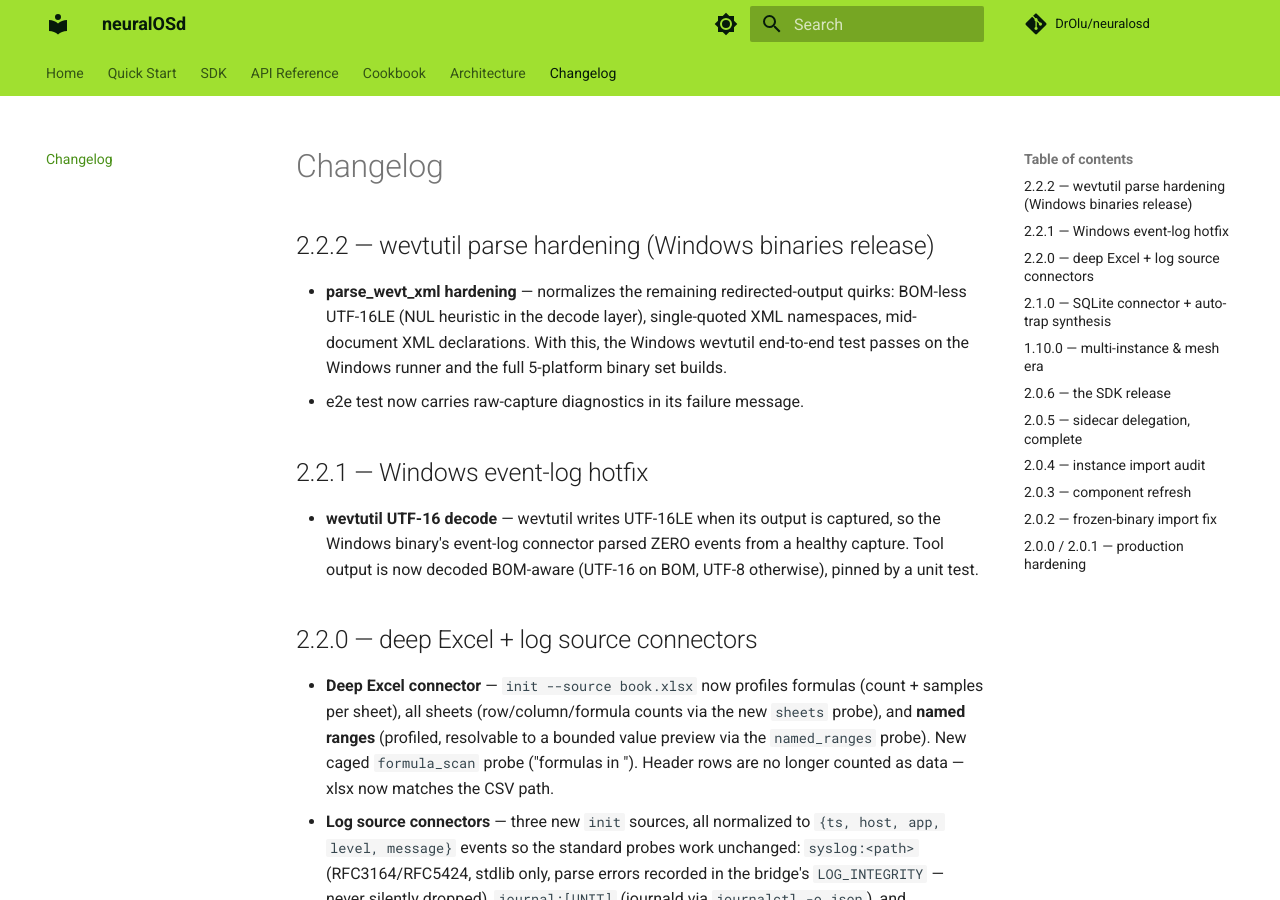
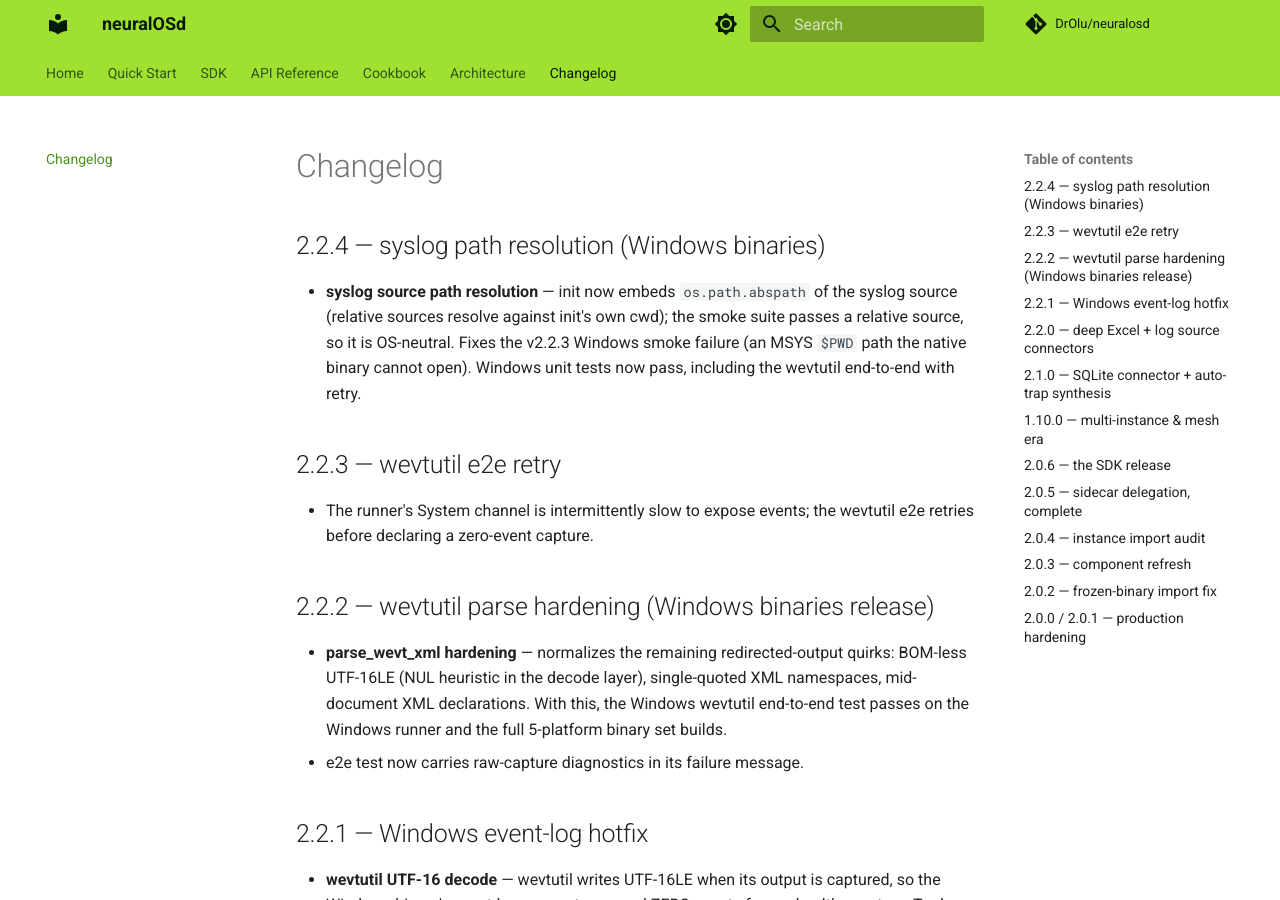
Before and after one commit to DrOlu/neuralosd, an MkDocs documentation site: the page built from docs/changelog.md, in a window 1280 px wide and 900 px high. Built offline with MkDocs 1.6.1 and Material for MkDocs 9.7.7, drawn with Linux system fonts in a browser that asks for light colours; comment, search, counter and statistics services are not loaded.

Commit message:
release 2.2.4

```diff
--- a/docs/changelog.md
+++ b/docs/changelog.md
@@ -1,4 +1,18 @@
 # Changelog
+
+## 2.2.4 — syslog path resolution (Windows binaries)
+
+- **syslog source path resolution** — init now embeds `os.path.abspath` of
+  the syslog source (relative sources resolve against init's own cwd); the
+  smoke suite passes a relative source, so it is OS-neutral. Fixes the
+  v2.2.3 Windows smoke failure (an MSYS `$PWD` path the native binary
+  cannot open). Windows unit tests now pass, including the wevtutil
+  end-to-end with retry.
+
+## 2.2.3 — wevtutil e2e retry
+
+- The runner's System channel is intermittently slow to expose events;
+  the wevtutil e2e retries before declaring a zero-event capture.
 
 ## 2.2.2 — wevtutil parse hardening (Windows binaries release)
 
--- a/pyproject.toml
+++ b/pyproject.toml
@@ -4,7 +4,7 @@ build-backend = "setuptools.build_meta"
 
 [project]
 name = "neuralosd"
-version = "2.2.3"
+version = "2.2.4"
 description = "Deterministic-first agentic runtime — @probe framework, chain runner, meta-selector, HITL guardrails, MCP/OpenAPI exposure, and microVM sandbox backends (BoxLite / Microsandbox)"
 readme = "README.md"
 requires-python = ">=3.10"
--- a/src/neuralosd/__init__.py
+++ b/src/neuralosd/__init__.py
@@ -6,7 +6,7 @@ One pip install. Two sandbox backends (BoxLite, Microsandbox). Any data
 source. Offline. On CPU. With verification gates, audit trail, and
 deterministic routing.
 """
-__version__ = "2.2.3"
+__version__ = "2.2.4"
 
 _DOCS = {
     "usage": "neuralOS usage and operations guide",
--- a/src/neuralosd_sdk/__init__.py
+++ b/src/neuralosd_sdk/__init__.py
@@ -6,4 +6,4 @@ from .client import (  # noqa: F401
     RefusalError,
     TransportError,
 )
-__version__ = "2.2.3"
+__version__ = "2.2.4"
```
